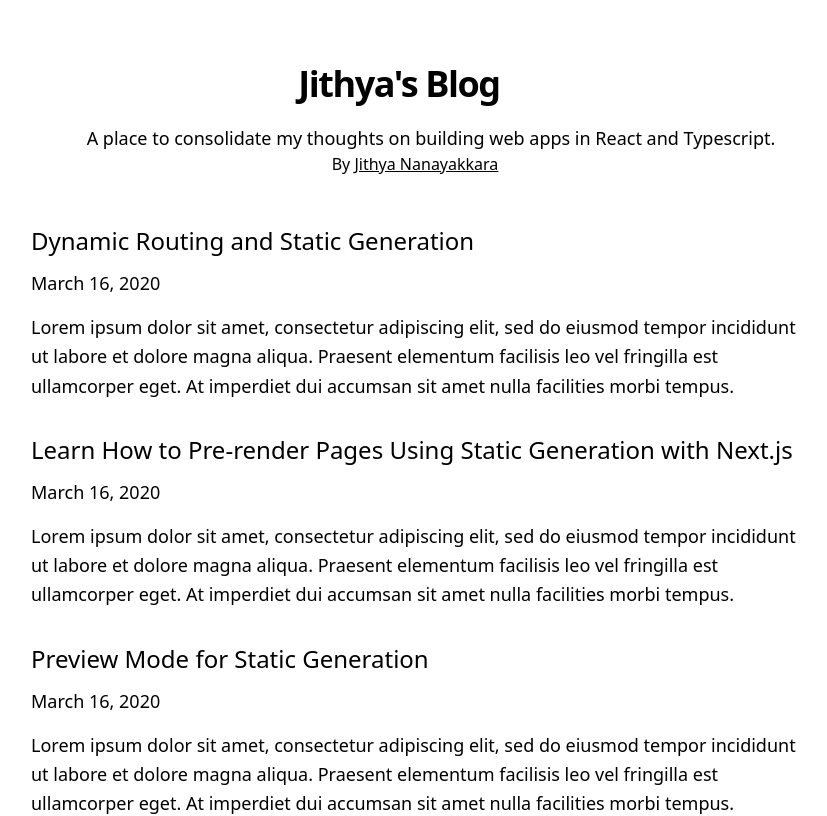
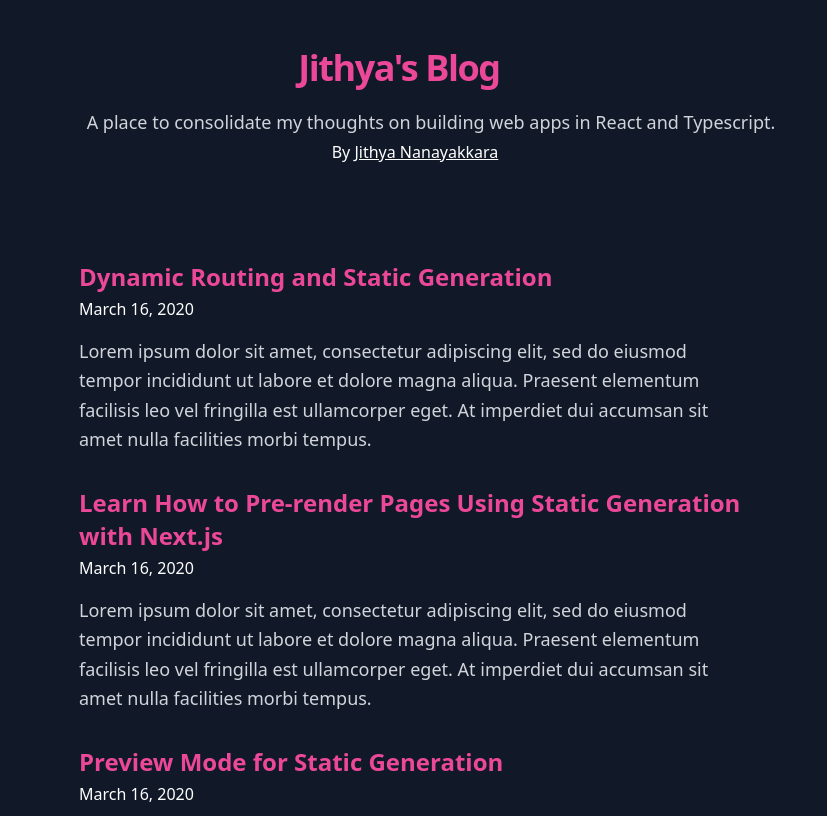
Before and after one commit to jithyan/blog, a Next.js app: page / in a window 1280 px wide. Shown: the top 816 px of the page, without its empty margins (225-1052 px from the left). Built offline with nearby package versions, Linux system fonts and the light colour scheme.

Commit message:
Fixed font and dark color theme for home page

```diff
--- a/components/home/intro.tsx
+++ b/components/home/intro.tsx
@@ -2,15 +2,15 @@ import { CMS_NAME } from "../../lib/constants";
 
 const Intro = () => {
   return (
-    <hgroup className="flex-col flex items-center md:justify-between mt-16 mb-16 md:mb-12">
-      <h1 className="text-2xl md:text-4xl font-bold tracking-tighter leading-tight md:pr-8">
+    <hgroup className="flex-col flex items-center md:justify-between pt-12 pb-12 md:mb-12">
+      <h1 className="text-pink-500 text-2xl md:text-4xl font-bold tracking-tighter leading-tight md:pr-8">
         Jithya's Blog
       </h1>
-      <h2 className="text-center md:text-left text-lg mt-5 md:pl-8">
+      <h2 className="text-center text-gray-300 md:text-left text-lg mt-5 mb-1 md:pl-8">
         A place to consolidate my thoughts on building web apps in React and
         Typescript.
       </h2>
-      <h3>
+      <h3 className="text-white">
         By{" "}
         <a
           href="https://www.linkedin.com/in/jithyan/"
--- a/components/home/meta.tsx
+++ b/components/home/meta.tsx
@@ -4,6 +4,16 @@ import { CMS_NAME, HOME_OG_IMAGE_URL } from "../../lib/constants";
 const Meta = () => {
   return (
     <Head>
+      <link rel="preconnect" href="https://fonts.googleapis.com" />
+      <link
+        rel="preconnect"
+        href="https://fonts.gstatic.com"
+        crossOrigin="true"
+      />
+      <link
+        href="https://fonts.googleapis.com/css2?family=Inter"
+        rel="stylesheet"
+      />
       <link
         rel="apple-touch-icon"
         sizes="180x180"
--- a/components/home/more-stories.tsx
+++ b/components/home/more-stories.tsx
@@ -8,8 +8,11 @@ type Props = {
 const MoreStories = ({ posts }: Props) => {
   return (
     <section
-      className="max-w-3xl"
-      style={{ marginLeft: "auto", marginRight: "auto" }}
+      className="max-w-2xl"
+      style={{
+        marginLeft: "auto",
+        marginRight: "auto",
+      }}
     >
       {posts.map((post) => (
         <PostPreview
--- a/components/home/post-preview.tsx
+++ b/components/home/post-preview.tsx
@@ -23,15 +23,15 @@ const PostPreview = ({
 }: Props) => {
   return (
     <article className="mb-8">
-      <h3 className="text-2xl mb-3 leading-snug">
+      <h4 className="text-pink-500 font-bold text-2xl mb-1 leading-snug">
         <Link as={`/posts/${slug}`} href="/posts/[slug]">
           <a className="hover:underline">{title}</a>
         </Link>
-      </h3>
-      <div className="text-lg mb-4">
+      </h4>
+      <h5 className="text-white text-md mb-4">
         <DateFormatter dateString={date} />
-      </div>
-      <p className="text-lg leading-relaxed mb-4">{excerpt}</p>
+      </h5>
+      <p className="text-gray-300 text-lg leading-relaxed mb-4">{excerpt}</p>
     </article>
   );
 };
--- a/components/layout/footer.tsx
+++ b/components/layout/footer.tsx
@@ -1,9 +1,8 @@
 import Container from "./container";
-import { EXAMPLE_PATH } from "../../lib/constants";
 
 const Footer = () => {
   return (
-    <footer className="bg-neutral-50 border-t border-neutral-200">
+    <footer className="bg-gray-800 border-t border-neutral-200">
       <Container>
         <div className="flex flex-col lg:flex-row items-center">
           <div className="flex flex-col lg:flex-row justify-center items-center lg:pl-4 lg:w-1/2">
--- a/components/layout/layout.tsx
+++ b/components/layout/layout.tsx
@@ -8,13 +8,13 @@ type Props = {
 
 const Layout = ({ preview, children }: Props) => {
   return (
-    <>
+    <div className="bg-gray-900">
       <Meta />
       <div className="min-h-screen">
         <main>{children}</main>
       </div>
       <Footer />
-    </>
+    </div>
   );
 };
 
```
